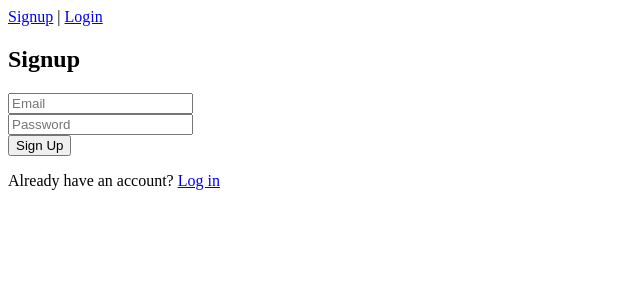
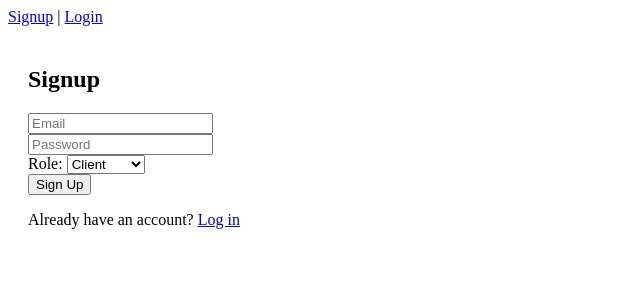
Before and after one commit to blovelace84/massage-appointment-booking-repo, a React (Vite) app in the folder massage-booking-app/: page /signup in a window 1280 px wide. Shown: the top 300 px of the page, without its empty margins (0-640 px from the left). Built offline with nearby package versions, Linux system fonts and the light colour scheme.

Commit message:
Restore Signup Component

```diff
--- a/massage-booking-app/src/components/Signup.jsx
+++ b/massage-booking-app/src/components/Signup.jsx
@@ -2,28 +2,47 @@
 import { useState } from "react";
 import { useNavigate, Link } from "react-router-dom";
 import { createUserWithEmailAndPassword } from "firebase/auth";
-import { auth }  from "../services/firebase.config";
+import { doc, setDoc } from "firebase/firestore";
+import { auth, db } from "../services/firebase.config";
 
 const Signup = () => {
   const [email, setEmail] = useState("");
   const [password, setPassword] = useState("");
+  const [role, setRole] = useState("");
   const [error, setError] = useState(null);
   const navigate = useNavigate();
 
   const handleSignup = async (e) => {
     e.preventDefault();
     try {
-      await createUserWithEmailAndPassword(auth, email, password);
+      //create user in firebase auth
+      const userCredential = await createUserWithEmailAndPassword(
+        auth,
+        email,
+        password
+      );
+      const user = userCredential.user;
+
+      //save role in firestore
+      await setDoc(doc(db, "users", user.id), {
+        email: user.email,
+        role: role,
+      });
       console.log("User signed up ✅");
-      navigate("/login"); // redirect after signup
+
+      //Redirect based on role
+      if (role === "client") {
+        navigate("/client");
+      } else {
+        navigate("/home-therapist");
+      }
     } catch (err) {
-      console.error(err.message);
       setError(err.message);
     }
   };
 
   return (
-    <div>
+    <div style={{ padding: "20px" }}>
       <h2>Signup</h2>
       <form onSubmit={handleSignup}>
         <input
@@ -42,6 +61,19 @@ const Signup = () => {
           required
         />
         <br />
+        <label htmlFor="role">
+          Role:{" "}
+          <select
+            name="role"
+            id="role"
+            value={role}
+            onChange={(e) => setRole(e.target.value)}
+          >
+            <option value="client">Client</option>
+            <option value="therapist">Therapist</option>
+          </select>
+        </label>
+        <br />
         <button type="submit">Sign Up</button>
       </form>
       {error && <p style={{ color: "red" }}>{error}</p>}
@@ -51,6 +83,6 @@ const Signup = () => {
       </p>
     </div>
   );
-}
+};
 
 export default Signup;
```
